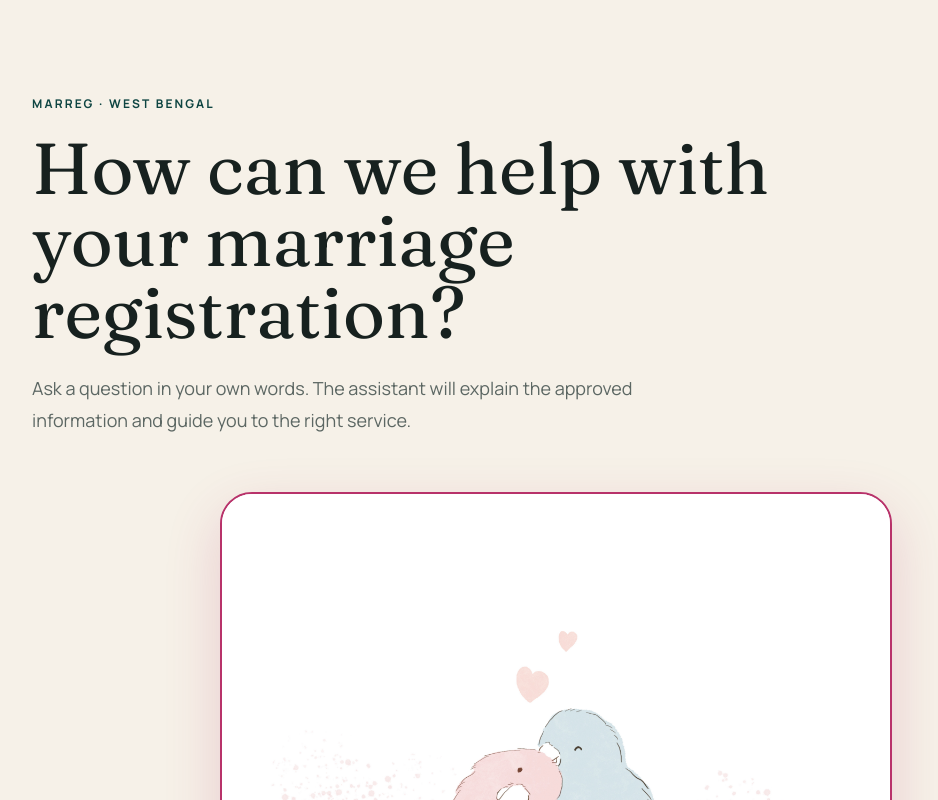
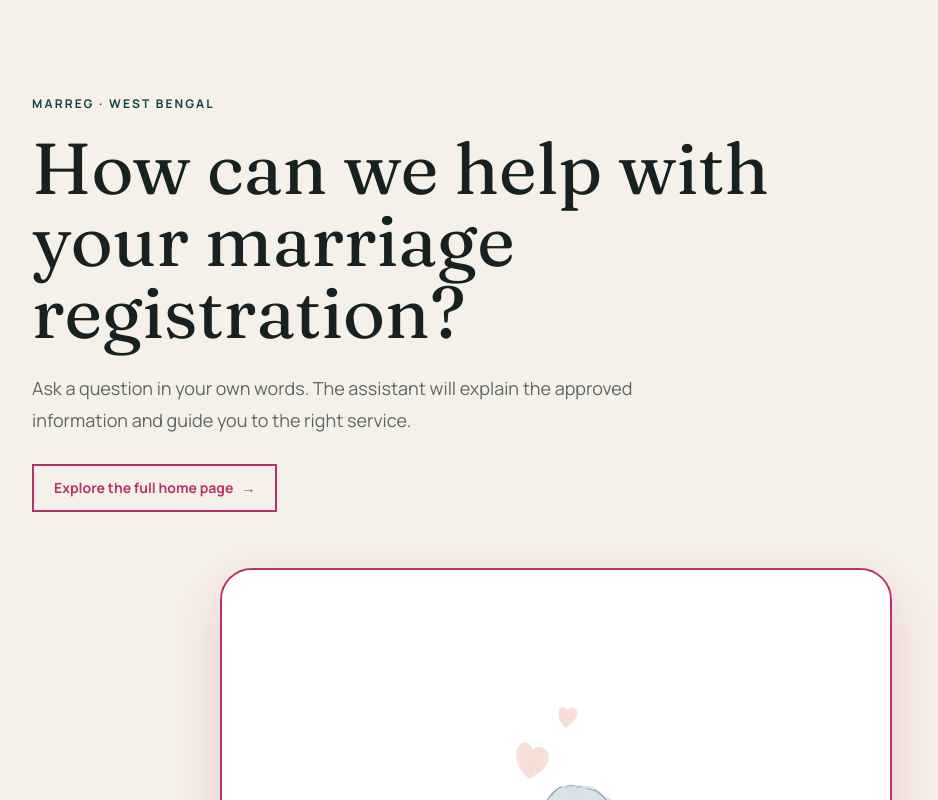
Before and after one commit to adyourventure-mainak/marreg, a Next.js app: page / in a window 1280 px wide. Shown: the top 800 px of the page, without its empty margins (84-1022 px from the left). Built offline with nearby package versions, Linux system fonts and the light colour scheme; no server answers.

Commit message:
Highlight full home page from landing

```diff
--- a/app/page.tsx
+++ b/app/page.tsx
@@ -1,4 +1,5 @@
 import { NextIntlClientProvider } from "next-intl";
+import Link from "next/link";
 import { getMessages, getTranslations, setRequestLocale } from "next-intl/server";
 import { LandingChat } from "../components/LandingChat";
 import { Footer } from "../components/Shell";
@@ -22,6 +23,9 @@ export default async function RootPage() {
           <p className="text-xs font-bold uppercase tracking-[.18em] text-teal">{t("eyebrow")}</p>
           <h1 className="mt-5 max-w-3xl text-5xl leading-[.98] md:text-7xl">{t("title")}</h1>
           <p className="mt-6 max-w-2xl text-lg leading-8 text-[var(--muted)]">{t("lede")}</p>
+          <Link href={`/${DEFAULT_LOCALE}`} className="focus mt-7 inline-flex min-h-12 items-center border-2 border-[var(--marreg-pink)] px-5 text-sm font-bold text-[var(--marreg-pink)] transition hover:bg-saffron-tint">
+            {t("homeLink")} <span className="ml-2" aria-hidden="true">→</span>
+          </Link>
           <LandingChat locale={DEFAULT_LOCALE} />
         </section>
         <Footer locale={DEFAULT_LOCALE} />
--- a/messages/bn.json
+++ b/messages/bn.json
@@ -416,7 +416,8 @@
   "RootLanding": {
     "eyebrow": "MARREG · পশ্চিমবঙ্গ",
     "title": "আপনার বিবাহ নিবন্ধনে আমরা কীভাবে সাহায্য করতে পারি?",
-    "lede": "নিজের ভাষায় একটি প্রশ্ন করুন। সহায়ক অনুমোদিত তথ্য ব্যাখ্যা করবে এবং সঠিক পরিষেবার দিকে পথ দেখাবে।"
+    "lede": "নিজের ভাষায় একটি প্রশ্ন করুন। সহায়ক অনুমোদিত তথ্য ব্যাখ্যা করবে এবং সঠিক পরিষেবার দিকে পথ দেখাবে।",
+    "homeLink": "সম্পূর্ণ হোম পেজ দেখুন"
   },
   "FloatingAssistant": {
     "eyebrow": "MARREG সহায়ক",
--- a/messages/en.json
+++ b/messages/en.json
@@ -416,7 +416,8 @@
   "RootLanding": {
     "eyebrow": "MARREG · West Bengal",
     "title": "How can we help with your marriage registration?",
-    "lede": "Ask a question in your own words. The assistant will explain the approved information and guide you to the right service."
+    "lede": "Ask a question in your own words. The assistant will explain the approved information and guide you to the right service.",
+    "homeLink": "Explore the full home page"
   },
   "FloatingAssistant": {
     "eyebrow": "MARREG assistant",
```
